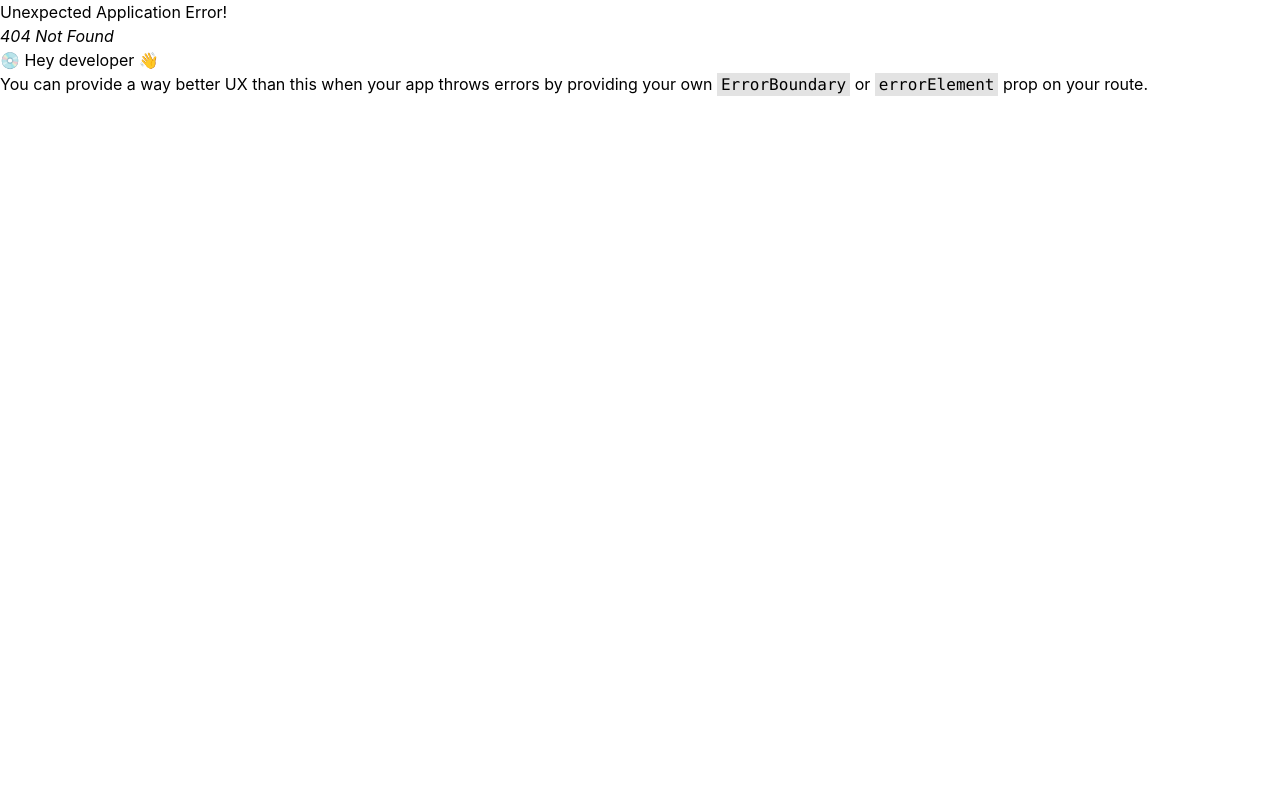
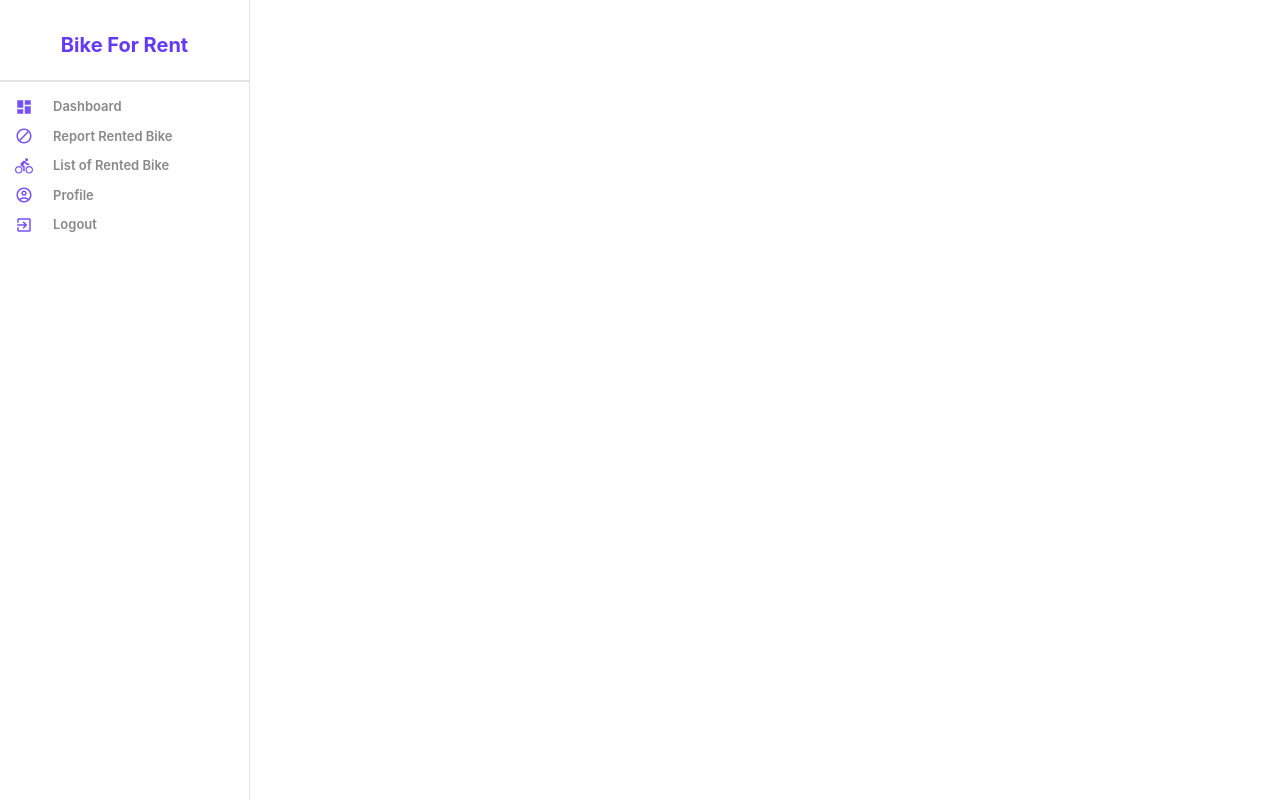
Before and after one commit to NguyenDuyetIT2002/ProjectIII-BikeForRent, a React (Create React App) app in the folder bfr-code/frontend/: page /customer/features in a window 1280 px wide. Before the commit this address had no page. Built offline with nearby package versions, Linux system fonts and the light colour scheme.

Commit message:
commit customer page

```diff
--- a/bfr-code/frontend/src/index.js
+++ b/bfr-code/frontend/src/index.js
@@ -23,6 +23,7 @@ import ListOpenningBike from "./pages/admin/pages/list/ListOpenningBike.jsx";
 import HomePageCustomer from "./pages/customer/pages/homepage/home.jsx";
 import CustomerProfile from "./pages/customer/pages/profile/profile.jsx";
 import ChooseLocation from "./pages/customer/pages/ChooseLocation/ChooseLocation.jsx";
+import FeaturesCustomer from "./pages/customer/pages/Features/Features.jsx";
 
 
 const router = createBrowserRouter(
@@ -72,6 +73,7 @@ const router = createBrowserRouter(
         <Route path="homepage" element={<HomePageCustomer />} />
         <Route path="profile" element={<CustomerProfile />} />
         <Route path="chooselocation" element={<ChooseLocation/>} />
+        <Route path="features" element={<FeaturesCustomer />} />
       </Route>
 
     </Route>
--- /dev/null
+++ b/bfr-code/frontend/src/pages/customer/pages/Features/Features.jsx
@@ -0,0 +1,12 @@
+import React from 'react';
+import Sidebar from '../../components/Sidebar/Sidebar';
+
+const FeaturesCustomer = () => {
+    return (
+        <div>
+            <Sidebar/>
+        </div>
+    );
+}
+
+export default FeaturesCustomer;
```
